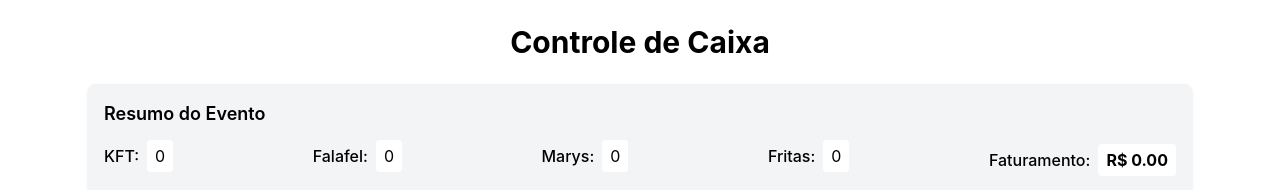
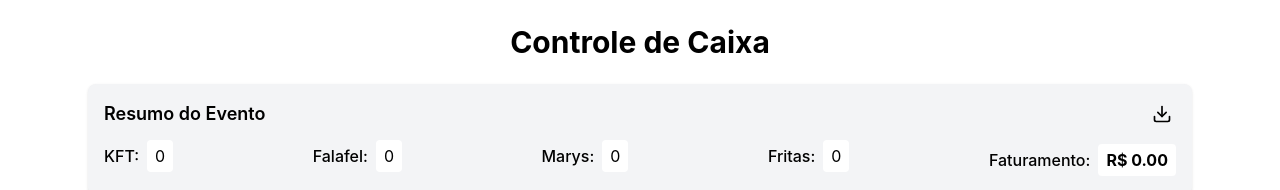
Before and after one commit to TamLeal/souk-app, a React (Vite) app: page / in a window 1280 px wide. Shown: the top 190 px of the page. Built offline with nearby package versions, Linux system fonts and the light colour scheme.

Commit message:
csv adicionado a relatorios

```diff
--- a/package.json
+++ b/package.json
@@ -9,7 +9,9 @@
     "preview": "vite preview"
   },
   "dependencies": {
+    "file-saver": "^2.0.5",
     "lucide-react": "^0.263.1",
+    "papaparse": "^5.4.1",
     "react": "^18.2.0",
     "react-dom": "^18.2.0"
   },
--- a/src/components/ControleCaixaExpedicao.jsx
+++ b/src/components/ControleCaixaExpedicao.jsx
@@ -1,8 +1,10 @@
 import React, { useState, useEffect } from 'react';
 import {
   ShoppingCart, Edit3, Trash2, Send, Plus, Minus, ChefHat, ArrowUp, ArrowDown,
-  Pause, Play, Check, Zap, AlertTriangle
+  Pause, Play, Check, Zap, AlertTriangle, Download
 } from 'lucide-react';
+import { saveAs } from 'file-saver';
+import Papa from 'papaparse';
 
 const opcionais = [
   { id: 1, nome: 'Sem alface' },
@@ -192,6 +194,49 @@ const ControleCaixaExpedicao = () => {
     setPedidoPrioritario(!pedidoPrioritario);
   };
 
+  const gerarDadosCSV = (filaPedidos) => {
+    return filaPedidos.map(pedido => {
+      const produtoQuantidade = produtos.map(produto => {
+        const itemPedido = Object.values(pedido.itens).find(item => item.nome === produto.nome);
+        return itemPedido ? itemPedido.qtd : 0;
+      });
+
+      return {
+        numero_pedido: pedido.id,
+        nome_cliente: pedido.cliente,
+        horario_pedido: pedido.horario,
+        ...produtoQuantidade.reduce((acc, qtd, index) => {
+          acc[produtos[index].nome] = qtd;
+          return acc;
+        }, {})
+      };
+    });
+  };
+
+  const gerarConsolidadoCSV = (historicoVendas) => {
+    return Object.entries(historicoVendas).map(([id, qtd]) => {
+      const produto = produtos.find(p => p.id === parseInt(id));
+      return {
+        produto: produto.nome,
+        quantidade: qtd,
+        total_faturado: `R$ ${(produto.preco * qtd).toFixed(2)}`
+      };
+    });
+  };
+
+  const exportarCSV = () => {
+    const dadosPedidos = gerarDadosCSV(filaPedidos);
+    const consolidadoProdutos = gerarConsolidadoCSV(historicoVendas);
+
+    const csvPedidos = Papa.unparse(dadosPedidos);
+    const csvConsolidado = Papa.unparse(consolidadoProdutos);
+
+    const csvCompleto = `${csvPedidos}\n\n--- Consolidado ---\n\n${csvConsolidado}`;
+
+    const blob = new Blob([csvCompleto], { type: 'text/csv;charset=utf-8;' });
+    saveAs(blob, `exportacao_pedidos_consolidado_${new Date().toISOString()}.csv`);
+  };
+
   const totalItens = Object.values(carrinho).reduce((acc, { qtd }) => acc + qtd, 0);
   const totalValor = calcularTotal(carrinho);
   const faturamentoTotal = calcularFaturamentoTotal();
@@ -201,7 +246,12 @@ const ControleCaixaExpedicao = () => {
       <h1 className="text-3xl font-bold mb-6 text-center">Controle de Caixa</h1>
 
       <div className="bg-gray-100 p-4 rounded-lg shadow mb-6">
-        <h2 className="text-lg font-semibold mb-3">Resumo do Evento</h2>
+        <div className="flex justify-between items-center mb-3">
+          <h2 className="text-lg font-semibold">Resumo do Evento</h2>
+          <button onClick={exportarCSV} className="p-1 rounded hover:bg-gray-200">
+            <Download size={20} />
+          </button>
+        </div>
         <div className="flex flex-wrap justify-between items-center">
           {produtos.map(produto => (
             <div key={produto.id} className="flex items-center mr-4 mb-2">
```
Also changed, not shown: 1 other file (tests, documents, lock files or other folders).
